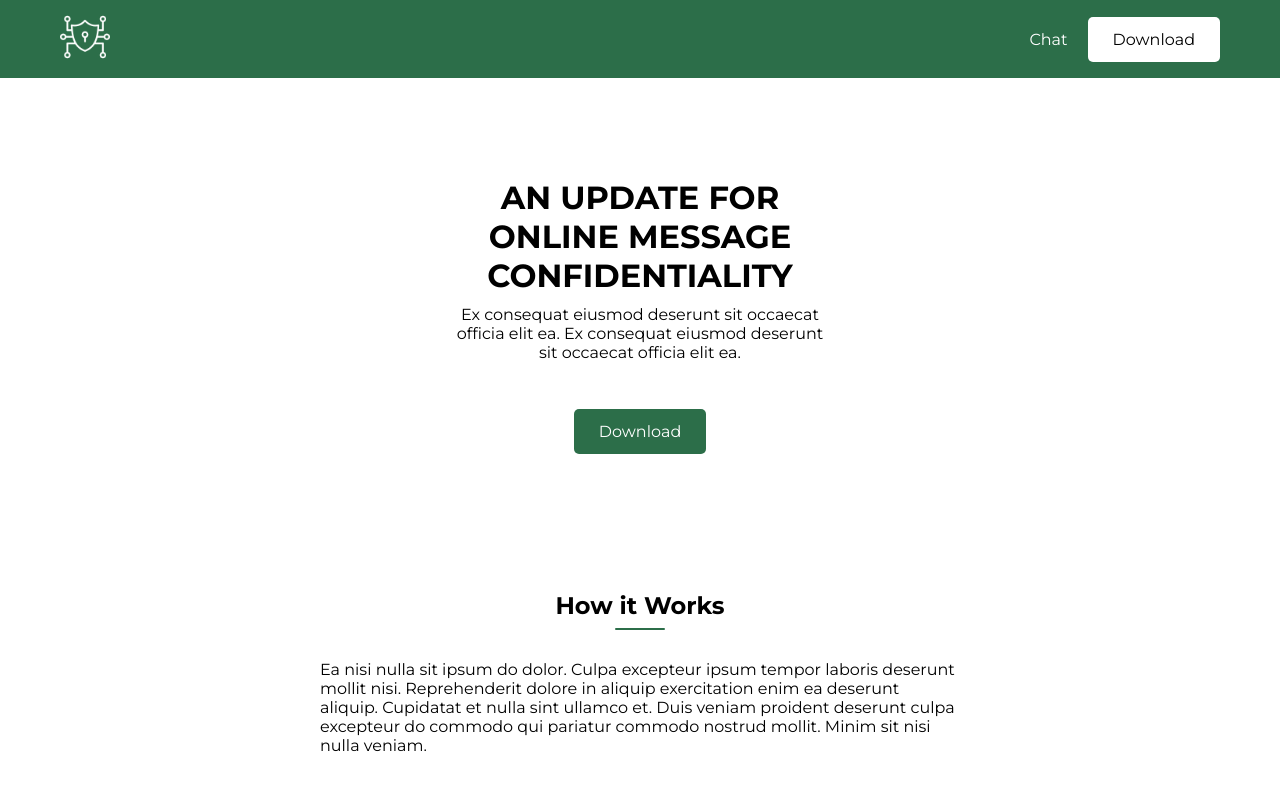
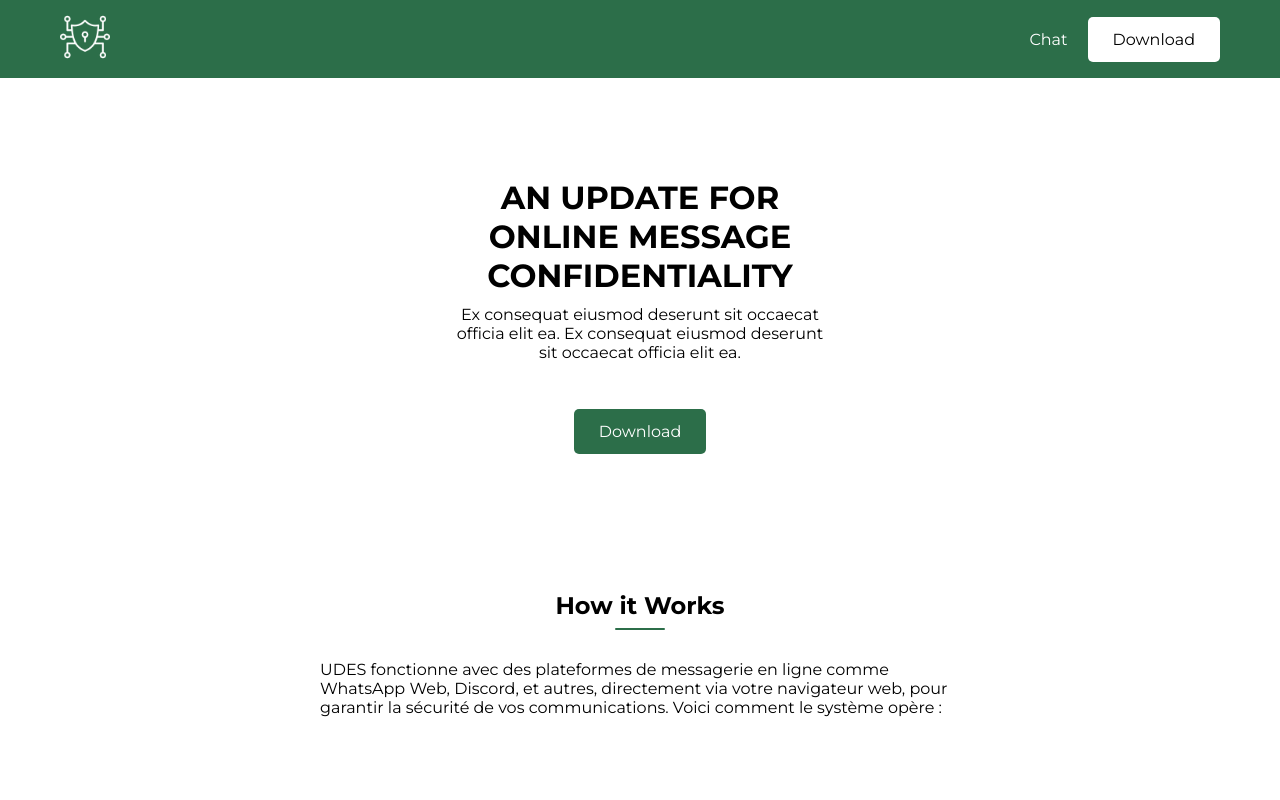
Before and after one commit to UDES-Project/website, a Next.js app: page / in a window 1280 px wide. Shown: the top 800 px of the page. Built offline with nearby package versions, Linux system fonts and the light colour scheme.

Commit message:
Change how it works

```diff
--- a/src/app/page.tsx
+++ b/src/app/page.tsx
@@ -12,7 +12,7 @@ export default function Home() {
             </div>
             <div className="content-block">
                 <h2>How it Works</h2>
-                <span>Ea nisi nulla sit ipsum do dolor. Culpa excepteur ipsum tempor laboris deserunt mollit nisi. Reprehenderit dolore in aliquip exercitation enim ea deserunt aliquip. Cupidatat et nulla sint ullamco et. Duis veniam proident deserunt culpa excepteur do commodo qui pariatur commodo nostrud mollit. Minim sit nisi nulla veniam.</span>
+                <span>UDES fonctionne avec des plateformes de messagerie en ligne comme WhatsApp Web, Discord, et autres, directement via votre navigateur web, pour garantir la sécurité de vos communications. Voici comment le système opère : </span>
             </div>
             <div className="content-block specification">
                 <div className="block">
```
